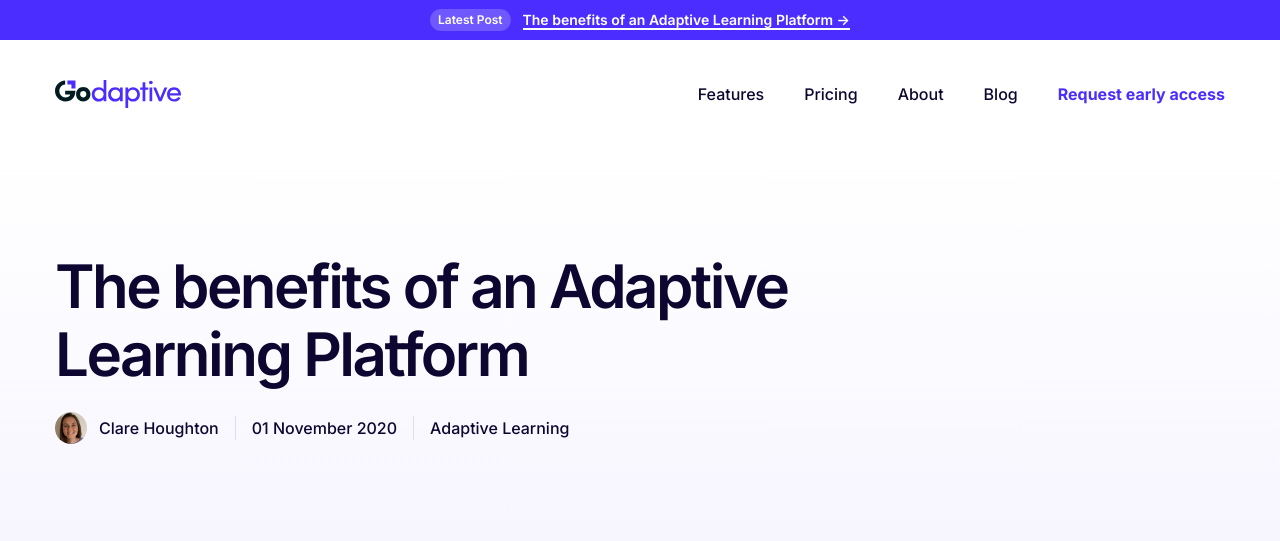
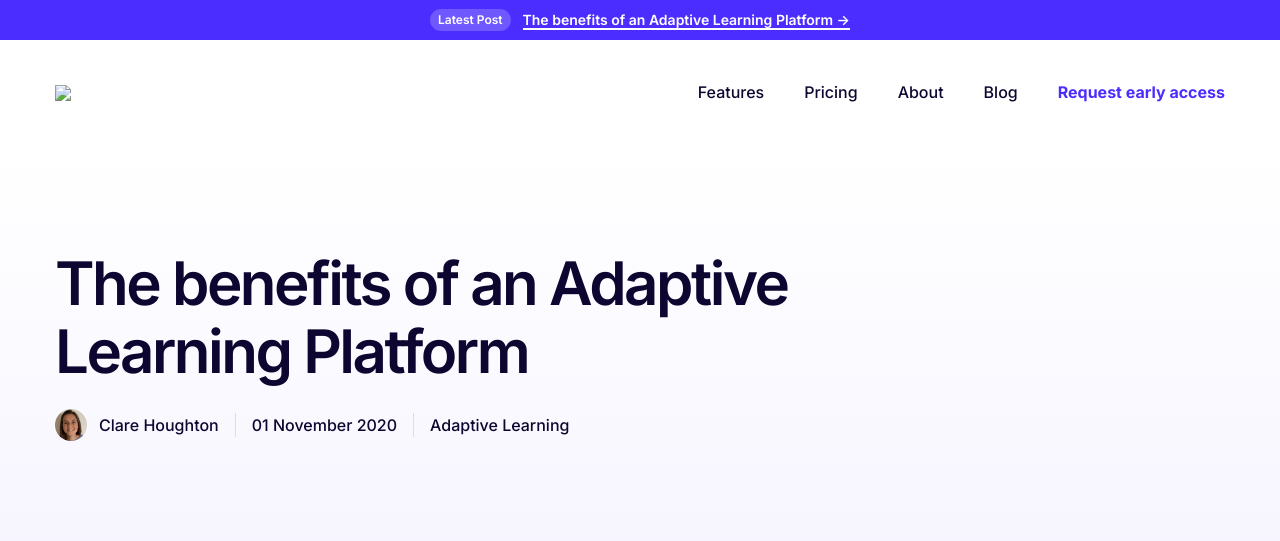
Before and after one commit to gavinvvilliams/godaptive-marketing, a Jekyll site: the page built from _posts/2020-11-01-benefits-of-an-adaptive-learning-platform.md, in a window 1280 px wide. Shown: the top 541 px of the page. Built offline with Jekyll 4.4.1, drawn with Linux system fonts in a browser that asks for light colours; grey boxes are pictures that could not be loaded.

Commit message:
Update nav.html

```diff
--- a/_includes/components/nav.html
+++ b/_includes/components/nav.html
@@ -2,7 +2,7 @@
   <div class="row">
     <div class="col-12 nav">
       <a class="nav__logo" href="/">
-        <img src="/assets/images/logo.svg" />
+        <img src="assets/images/logo.svg" />
       </a>
 
       <ul class="nav__links">
```
